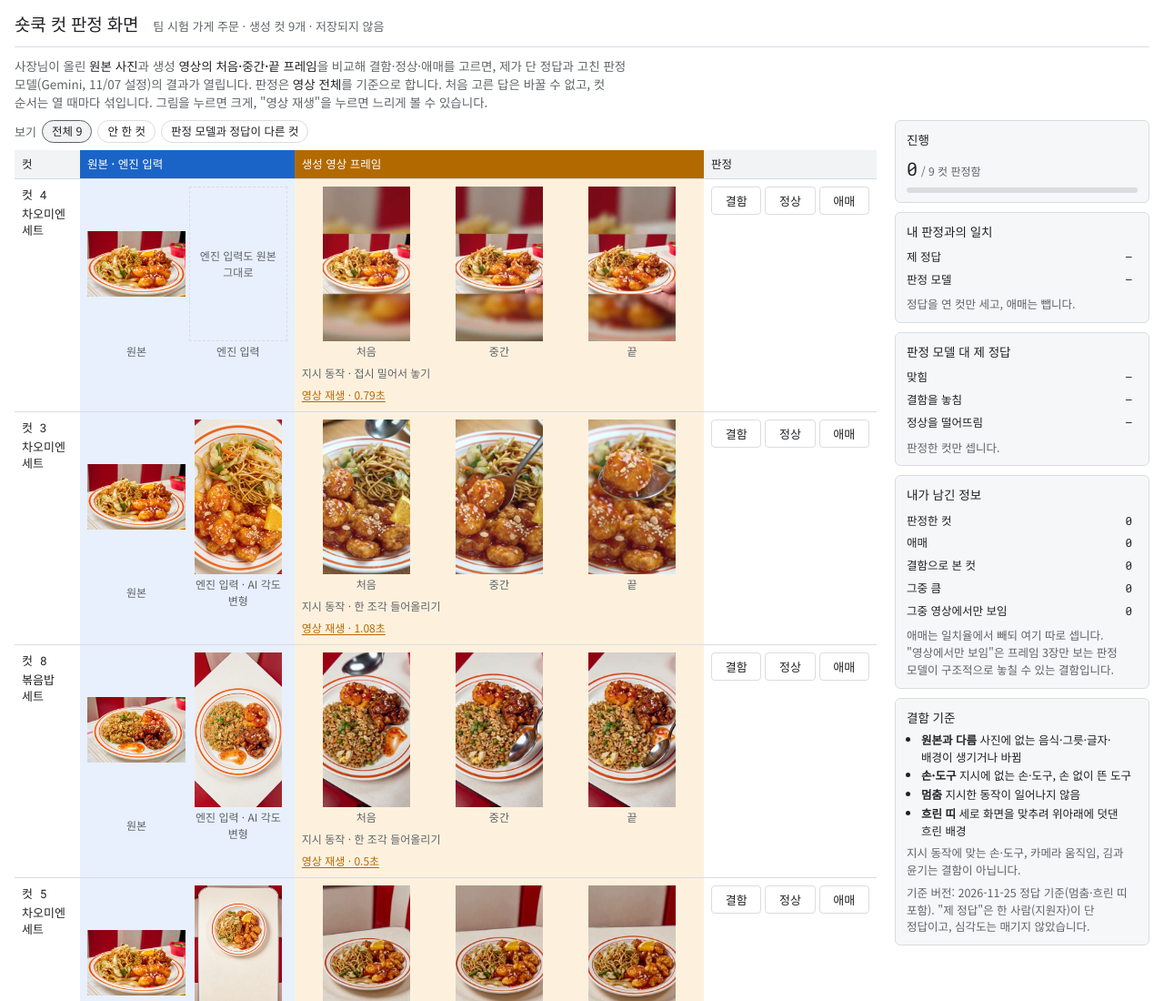
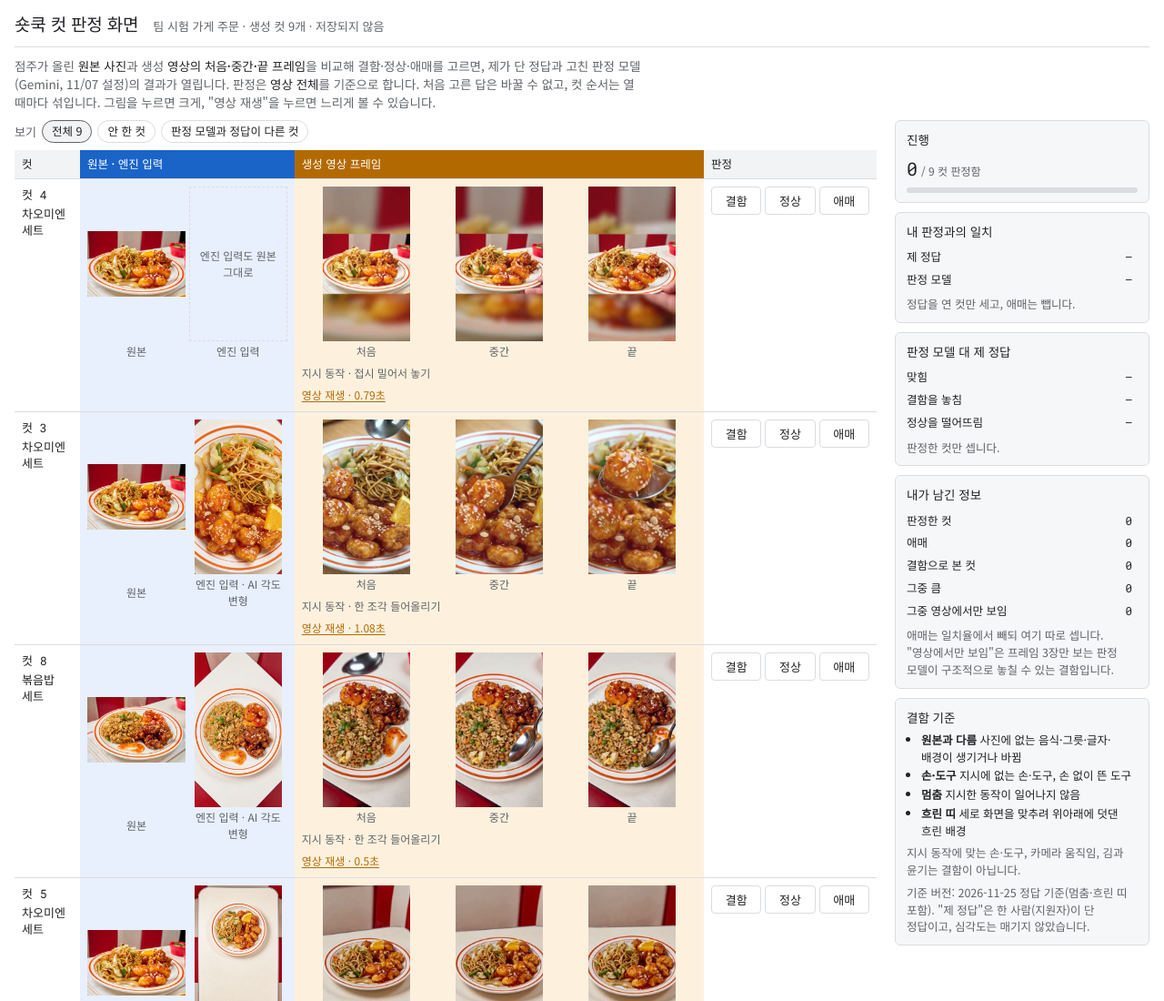
Before and after one commit to qkrwns1714u-pixel/shortcook-judge, a plain HTML site: page index.html in a window 1280 px wide. Shown: the top 1100 px of the page at 91% size. Drawn offline with Linux system fonts and the light colour scheme.

Commit message:
안내 문구: 사장님 → 점주

```diff
--- a/index.html
+++ b/index.html
@@ -81,7 +81,7 @@ button:focus-visible,summary:focus-visible,img:focus-visible{outline:2px solid v
 <body>
 <div class="app">
 <div class="top"><h1>숏쿡 컷 판정 화면</h1><span class="sub">팀 시험 가게 주문 · 생성 컷 9개 · 저장되지 않음</span></div>
-<p class="intro">사장님이 올린 <b>원본 사진</b>과 생성 <b>영상의 처음·중간·끝 프레임</b>을 비교해 결함·정상·애매를 고르면, 제가 단 정답과 고친 판정 모델(Gemini, 11/07 설정)의 결과가 열립니다. 판정은 <b>영상 전체</b>를 기준으로 합니다. 처음 고른 답은 바꿀 수 없고, 컷 순서는 열 때마다 섞입니다. 그림을 누르면 크게, "영상 재생"을 누르면 느리게 볼 수 있습니다.</p>
+<p class="intro">점주가 올린 <b>원본 사진</b>과 생성 <b>영상의 처음·중간·끝 프레임</b>을 비교해 결함·정상·애매를 고르면, 제가 단 정답과 고친 판정 모델(Gemini, 11/07 설정)의 결과가 열립니다. 판정은 <b>영상 전체</b>를 기준으로 합니다. 처음 고른 답은 바꿀 수 없고, 컷 순서는 열 때마다 섞입니다. 그림을 누르면 크게, "영상 재생"을 누르면 느리게 볼 수 있습니다.</p>
 <div class="main">
 <div class="filters" role="group" aria-label="보기"><span>보기</span><button type="button" data-f="all" class="on">전체 9</button><button type="button" data-f="todo">안 한 컷</button><button type="button" data-f="diff">판정 모델과 정답이 다른 컷</button></div>
 <div class="thead" aria-hidden="true"><div>컷</div><div class="hp">원본 · 엔진 입력</div><div class="hc">생성 영상 프레임</div><div>판정</div></div>
```
